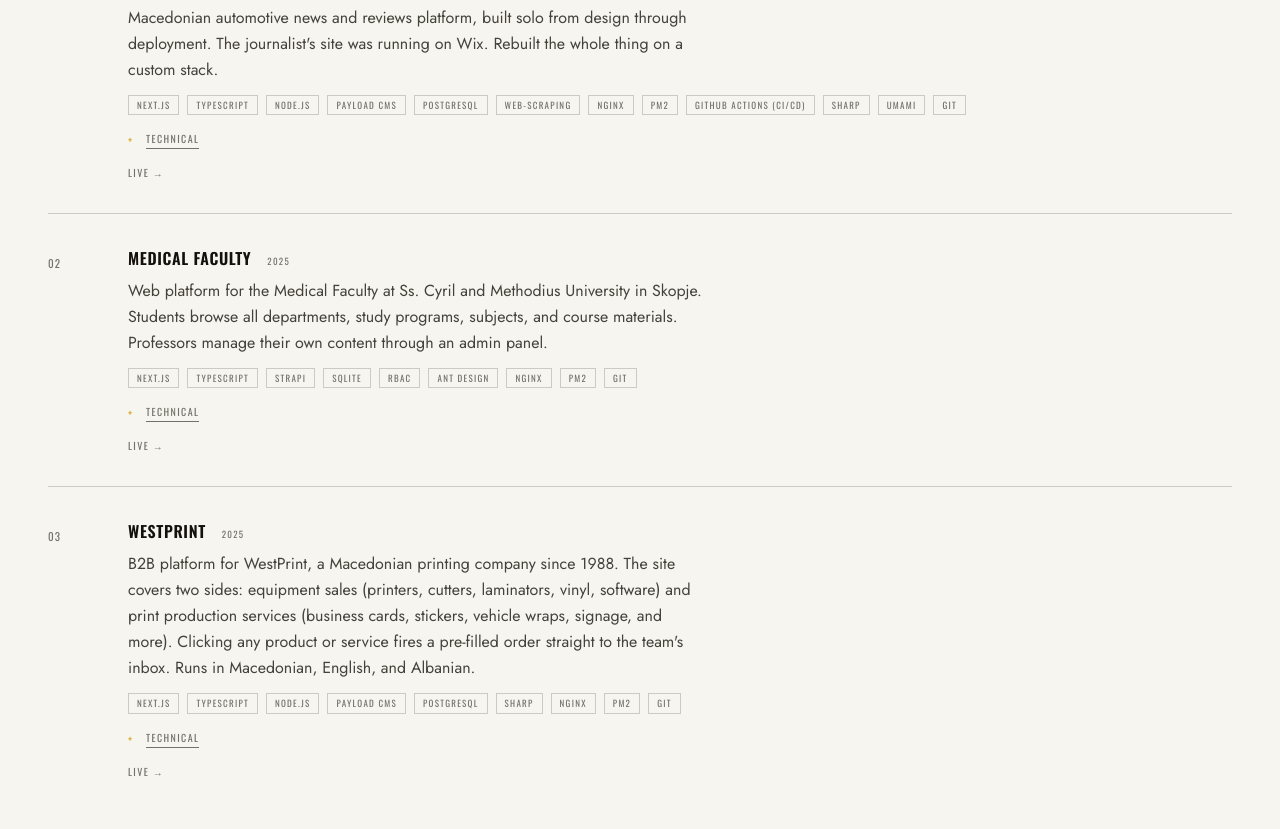
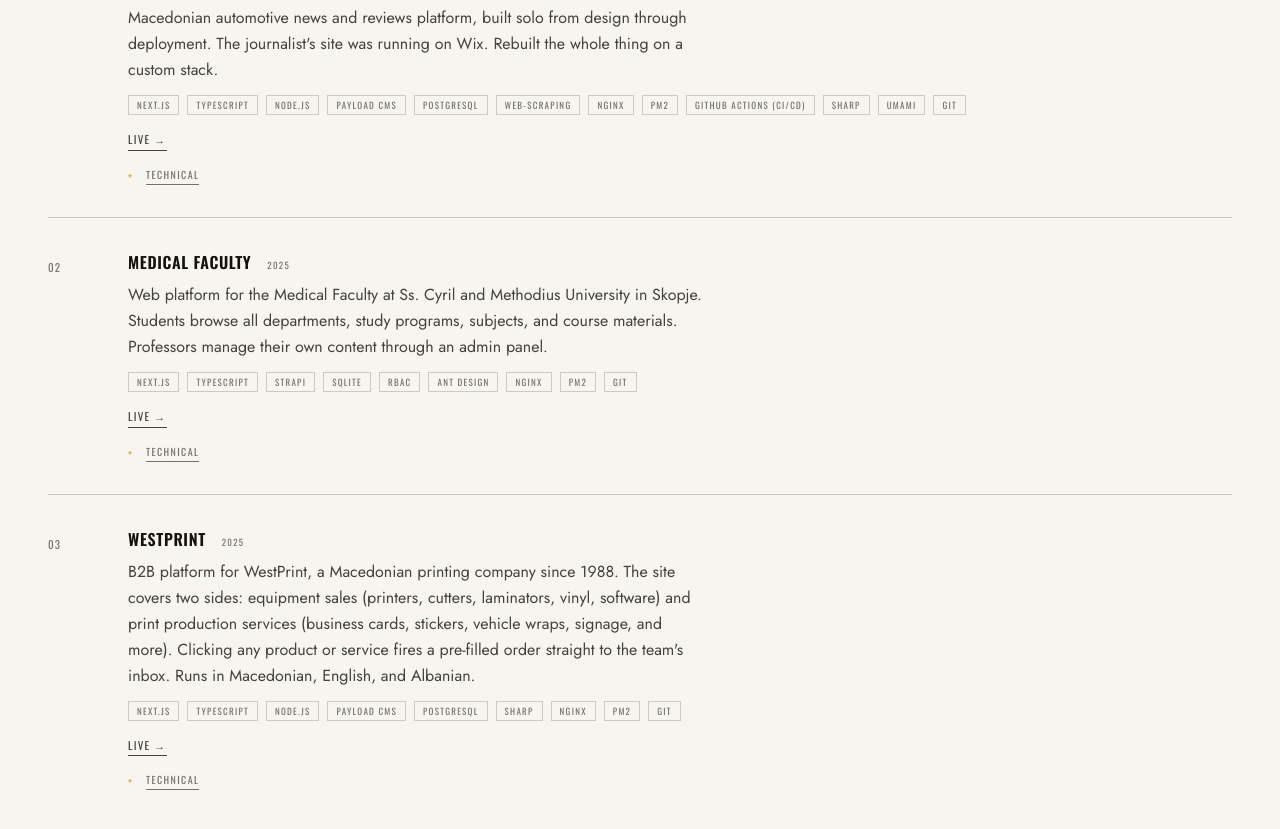
Before and after one commit to gokjialeksandrovski/my-website, a Next.js app: page / in a window 1280 px wide. Shown: the part 1900-2729 px from the top of the page. Built offline with nearby package versions, Linux system fonts and the light colour scheme; no server answers.

Commit message:
fix(projects): reorder project links above technical collapsible

```diff
--- a/components/sections/ProjectRow.tsx
+++ b/components/sections/ProjectRow.tsx
@@ -22,7 +22,7 @@
           href={project.url}
           target="_blank"
           rel="noopener noreferrer"
-          className="font-display text-[10px] tracking-[0.14em] uppercase text-(--text-muted) hover:text-(--accent) transition-colors duration-200"
+          className="font-display text-[11px] tracking-[0.12em] uppercase text-(--text-secondary) hover:text-(--accent) transition-colors duration-200 border-b border-current pb-px"
         >
           {liveLabel}
         </Link>
@@ -32,7 +32,7 @@
           href={project.repoUrl}
           target="_blank"
           rel="noopener noreferrer"
-          className="font-display text-[10px] tracking-[0.14em] uppercase text-(--text-muted) hover:text-(--accent) transition-colors duration-200"
+          className="font-display text-[11px] tracking-[0.12em] uppercase text-(--text-secondary) hover:text-(--accent) transition-colors duration-200 border-b border-current pb-px"
         >
           {githubLabel}
         </Link>
@@ -73,6 +73,12 @@
           ))}
         </div>
 
+        <ProjectLinks
+          project={project}
+          liveLabel={dict.projects.live}
+          githubLabel={dict.projects.github}
+        />
+
         {project.summary && (
           <Collapsible
             id={collapsibleId}
@@ -99,12 +105,6 @@
             )}
           </Collapsible>
         )}
-
-        <ProjectLinks
-          project={project}
-          liveLabel={dict.projects.live}
-          githubLabel={dict.projects.github}
-        />
       </div>
     </div>
   )
```
